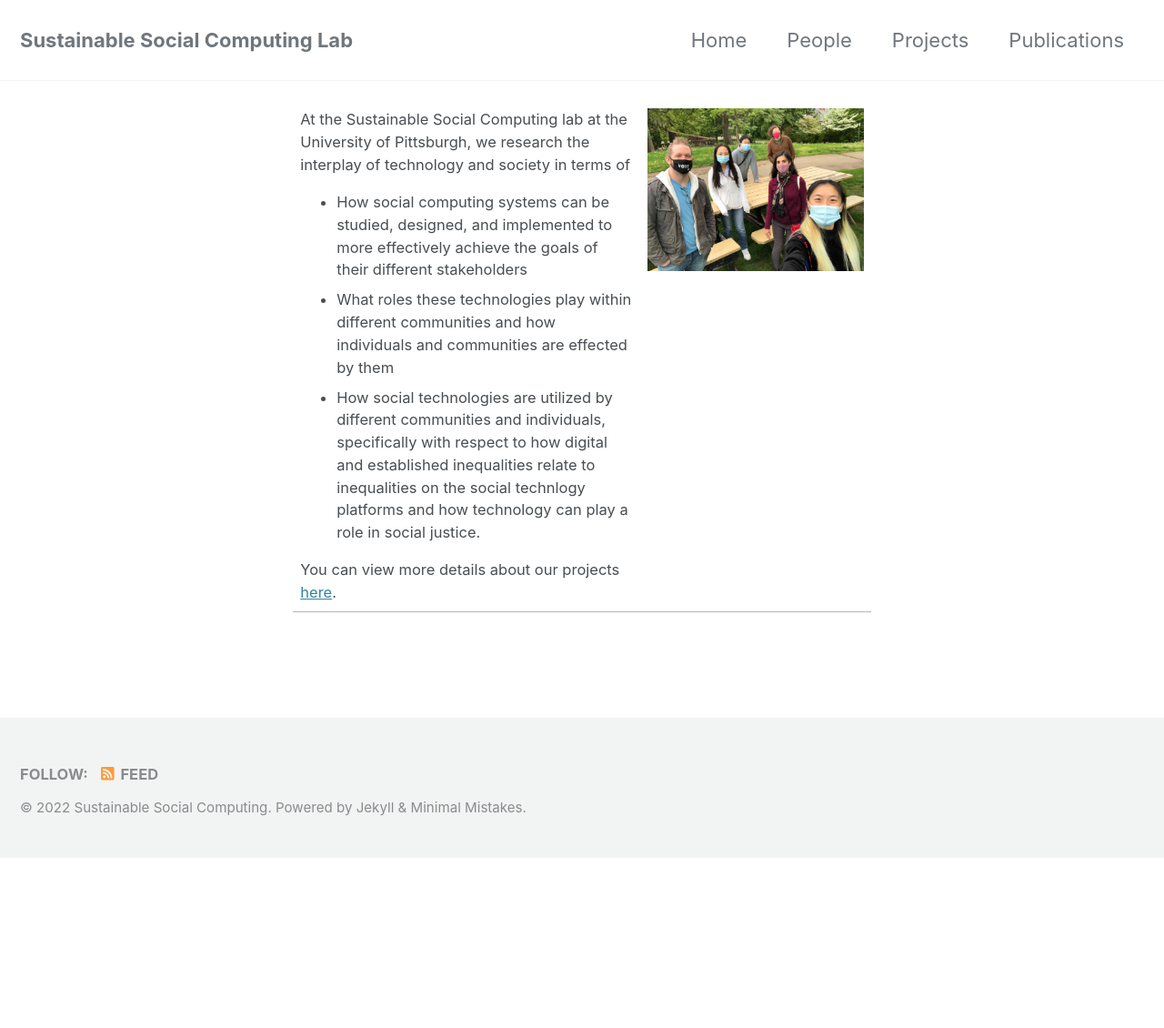
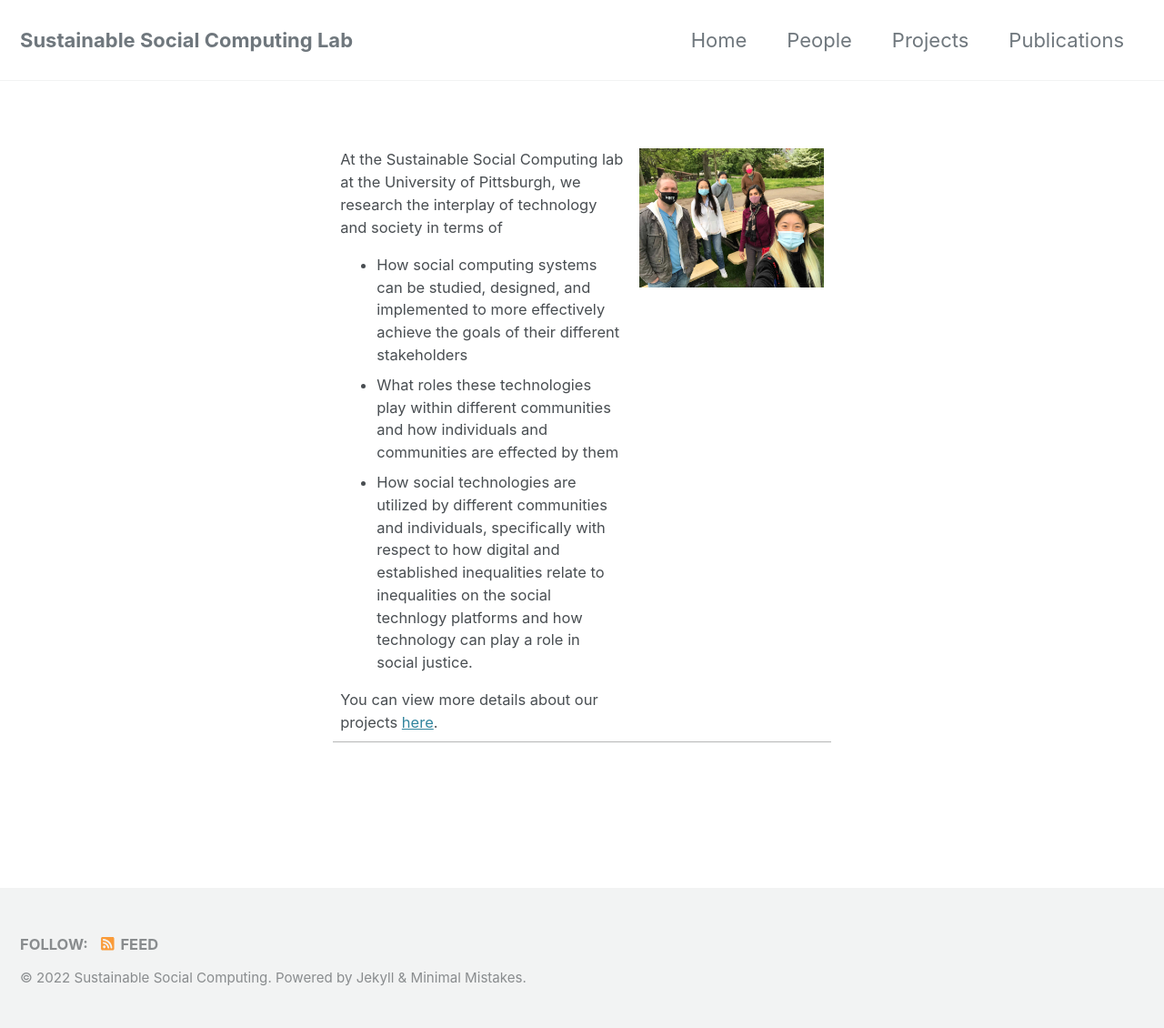
Before and after one commit to SSC-Pitt/SSC-Pitt.github.io, a Jekyll site: the page built from index.html, in a window 1280 px wide. Shown: the whole page at 91% size. Built offline with Jekyll 4.4.1, drawn with Linux system fonts in a browser that asks for light colours; cached includes are drawn as plain includes; nearby versions of some CDN libraries; the list of posts is cut into pages by our own code; before the commit the page ends 943 px from its top, so only the background shows below that.

Commit message:
padding for the main layout

```diff
--- a/assets/css/main.scss
+++ b/assets/css/main.scss
@@ -11,6 +11,10 @@
 //   margin-bottom: 30px;
 //   padding-bottom: 20px;
 // }
+
+.initial-content {
+  padding: 2rem;
+}
 
 div.news {
   font-size: 10pt;
@@ -73,6 +77,7 @@
   height: 220px;
   display: block;
 }
+
 /*  PROJECTS */
 .projects-page {
   padding:2rem;
```
